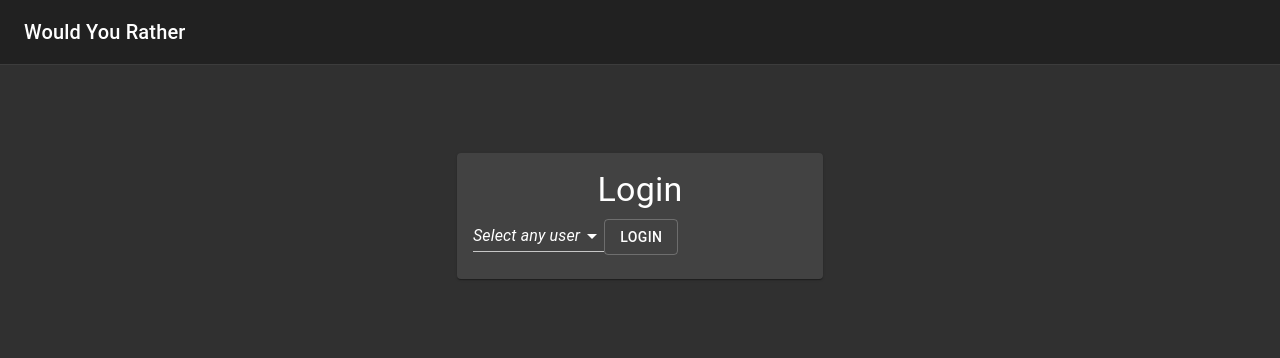
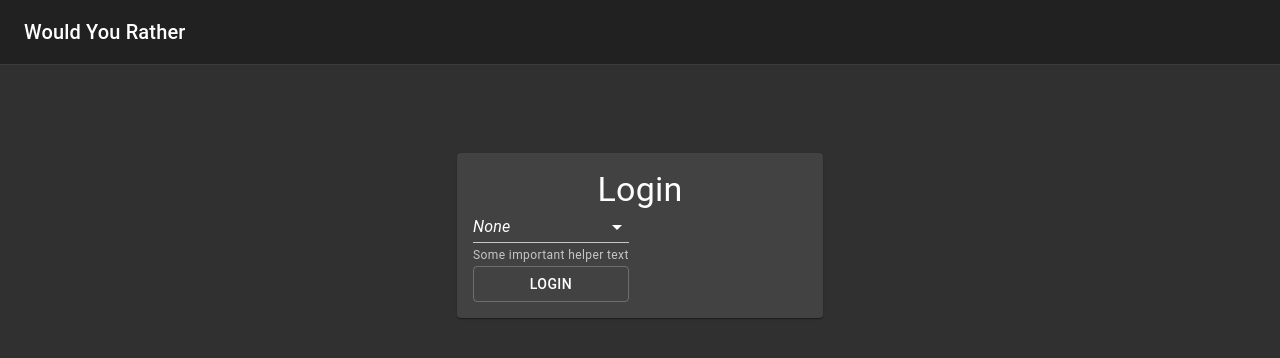
Before and after one commit to trentschnee/would-you-rather, a React (Create React App) app: page / in a window 1280 px wide. Shown: the top 358 px of the page. Built offline with nearby package versions, Linux system fonts and the light colour scheme.

Commit message:
style: Change button from contained to outlined and restyle login form

```diff
--- a/src/components/LoginForm.js
+++ b/src/components/LoginForm.js
@@ -1,71 +1,84 @@
 // Going to be getting the id
 
-import React, {Component} from 'react';
-import {connect} from 'react-redux'
+import React, { Component } from "react";
+import { connect } from "react-redux";
 import { withStyles } from "@material-ui/core/styles";
-import { Paper,Typography,ListItemText,Divider ,ListItem ,List,ListItemAvatar,Avatar,Grid,TextField,Button,ListItemSecondaryAction,IconButton,ListItemIcon,Select,MenuItem   } from "@material-ui/core";
-import {handleLogin} from "../actions/AuthedUser"
-import {Redirect} from 'react-router-dom'
-const useStyles = theme =>(
-  {
+import {
+  Paper,
+  Typography,
+  FormControl,
+  FormHelperText,
+  ListItemText,
+  Divider,
+  ListItem,
+  List,
+  ListItemAvatar,
+  Avatar,
+  Grid,
+  TextField,
+  Button,
+  ListItemSecondaryAction,
+  IconButton,
+  ListItemIcon,
+  Select,
+  MenuItem
+} from "@material-ui/core";
+import { handleLogin } from "../actions/AuthedUser";
+import { Redirect } from "react-router-dom";
+const useStyles = theme => ({
   paper: {
     marginTop: theme.spacing(3),
     marginBottom: theme.spacing(3),
-      padding: theme.spacing(2),
-
+    padding: theme.spacing(2)
   },
   inline: {
-      display: 'inline',
-    },
+    display: "inline"
   }
-);
+});
 class LoginForm extends Component {
   state = {
-    selectedValue :1,
-    isAuthed : false,
+    selectedValue: 1,
+    isAuthed: false
   };
   // handle change method will take in an event.
-  handleChange =(e) =>{
+  handleChange = e => {
     const selectedValue = e.target.value;
-     this.setState({selectedValue:selectedValue})
+    this.setState({ selectedValue: selectedValue });
     // takes in the target.value field from the event.
+  };
+  handleSubmit = e => {
+    const { selectedValue } = this.state;
+    const { dispatch, history } = this.props;
+    dispatch(handleLogin(selectedValue));
+    this.setState({ isAuthed: true });
+    history.push("/");
+  };
 
-
+  render() {
+    const { id, classes, users } = this.props;
+    const { selectedValue, toHome } = this.state;
+    console.log(users, "<-users");
+    if (toHome === true) {
+      return <Redirect to="/" />;
     }
-  handleSubmit = (e)=>{
-    const {selectedValue} = this.state;
-    const {dispatch,history} = this.props;
-    dispatch(handleLogin(selectedValue))
-    this.setState({isAuthed:true})
-    history.push('/')
-  }
-
-render(){
-
-    const {id,classes,users} = this.props;
-    const {selectedValue,toHome} = this.state;
-    console.log(users, "<-users")
-    if (toHome === true){
-      return <Redirect to="/"/>
-    }
-    return(
-      <Grid container
+    return (
+      <Grid
+        container
         direction="row"
         justify="center"
-      alignItems="center" spacing={3} >
-        <Grid item xs={5} sm={5} md={5} >
+        alignItems="center"
+        spacing={3}
+      >
+        <Grid item xs={5} sm={5} md={5}>
           <form onSubmit={this.handleSubmit}>
             {/**Redirect to homeview if submitted**/}
-      <Paper p={2} className={classes.paper} >
-
+            <Paper p={2} className={classes.paper}>
               <Typography component="h1" variant="h4" align="center">
                 Login
               </Typography>
 
-
-      <List className={classes.root}>
-
               <div>
+                <FormControl>
                   <Select
                     labelId="demo-customized-select-label"
                     id="demo-customized-select"
@@ -73,29 +86,33 @@ render(){
                     onChange={this.handleChange}
                   >
                     <MenuItem value={1}>
-            <em>Select any user</em>
+                      <em>None</em>
                     </MenuItem>
-          {Object.keys(users).map((item)=> <MenuItem key={item} value={users[item].id}> <Avatar alt="Remy Sharp" src={users[item].avatarURL} />{users[item].name}</MenuItem> )}
+                    {Object.keys(users).map(item => (
+                      <MenuItem key={item} value={users[item].id}>
+                        {" "}
+                        <Avatar alt="Remy Sharp" src={users[item].avatarURL} />
+                        {users[item].name}
+                      </MenuItem>
+                    ))}
                   </Select>
-  <Button variant="outlined"  type= "submit">Login</Button>
+                  <FormHelperText>Some important helper text</FormHelperText>
 
+                  <Button variant="outlined" type="submit">
+                    Login
+                  </Button>
+                </FormControl>
               </div>
-
-    </List>
-
-
             </Paper>
           </form>
         </Grid>
       </Grid>
-    )
-}
-
-}
-function mapStateToProps({users},props){
-
-return{
-  users
+    );
   }
 }
+function mapStateToProps({ users }, props) {
+  return {
+    users
+  };
+}
 export default connect(mapStateToProps)(withStyles(useStyles)(LoginForm));
--- a/src/components/NewQuestion.js
+++ b/src/components/NewQuestion.js
@@ -1,13 +1,12 @@
 // Going to be getting the id
 
-import React, {Component} from 'react';
-import {connect} from 'react-redux'
+import React, { Component } from "react";
+import { connect } from "react-redux";
 import { withStyles } from "@material-ui/core/styles";
-import { Paper,Typography,Grid,TextField,Button } from "@material-ui/core";
-import {handleAddQuestion} from "../actions/Questions"
-import {Redirect} from 'react-router-dom'
-const useStyles = theme =>(
-  {
+import { Paper, Typography, Grid, TextField, Button } from "@material-ui/core";
+import { handleAddQuestion } from "../actions/Questions";
+import { Redirect } from "react-router-dom";
+const useStyles = theme => ({
   paper: {
     marginTop: theme.spacing(3),
     marginBottom: theme.spacing(3),
@@ -15,77 +14,93 @@ const useStyles = theme =>(
     [theme.breakpoints.up(600 + theme.spacing(3) * 2)]: {
       marginTop: theme.spacing(6),
       marginBottom: theme.spacing(6),
-        padding: theme.spacing(3),
-      },
-    },
+      padding: theme.spacing(3)
     }
-);
+  }
+});
 class NewQuestion extends Component {
   state = {
-    optionOne: '',
-    optionTwo:'',
-    toHome : false,
+    optionOne: "",
+    optionTwo: "",
+    toHome: false
   };
   // handle change method will take in an event.
-  handleChange =(e) =>{
+  handleChange = e => {
     // takes in the target.value field from the event.
     const cQuestionId = e.target.id;
     const cQuestionValue = e.target.value;
 
-  return (cQuestionId === "optionOne" ? (this.setState({optionOne:cQuestionValue})) : (this.setState({optionTwo:cQuestionValue})) )
-
+    return cQuestionId === "optionOne"
+      ? this.setState({ optionOne: cQuestionValue })
+      : this.setState({ optionTwo: cQuestionValue });
+  };
+  handleSubmit = e => {
+    e.preventDefault();
+    const { optionOne, optionTwo } = this.state;
+    const { authedUser, dispatch } = this.props;
+    dispatch(handleAddQuestion(optionOne, optionTwo, authedUser));
+    this.setState({ optionOne: "", optionTwo: "", toHome: true });
+  };
+  render() {
+    const { id, classes } = this.props;
+    const { optionOne, optionTwo, toHome } = this.state;
+    if (toHome === true) {
+      return <Redirect to="/" />;
     }
-  handleSubmit = (e)=>{
-    e.preventDefault();
-    const {optionOne, optionTwo} = this.state;
-    const {authedUser,dispatch} = this.props;
-    dispatch(handleAddQuestion(optionOne,optionTwo,authedUser))
-    this.setState({optionOne:'',optionTwo:'',toHome:true})
-
-  }
-render(){
-
-    const {id,classes} = this.props;
-    const {optionOne, optionTwo,toHome} = this.state;
-    if (toHome === true){
-      return <Redirect to="/"/>
-    }
-    return( <form onSubmit={this.handleSubmit}>
+    return (
+      <form onSubmit={this.handleSubmit}>
         {/**Redirect to homeview if submitted**/}
         <Paper p={2} className={classes.paper}>
-
           <Typography component="h1" variant="h4" align="center">
             Create New Question
           </Typography>
           <Typography variant="h6" gutterBottom>
             Would you rather ...
           </Typography>
-      <Grid container
+          <Grid
+            container
             direction="row"
             justify="center"
-  alignItems="center" spacing={3}>
+            alignItems="center"
+            spacing={3}
+          >
             <Grid item xs={12} md={12}>
-          <TextField required id="optionOne" label="Enter Question One Text Here" fullWidth onChange={this.handleChange} value={optionOne} />
+              <TextField
+                required
+                id="optionOne"
+                label="Enter Question One Text Here"
+                fullWidth
+                onChange={this.handleChange}
+                value={optionOne}
+              />
             </Grid>
             <Grid item xs={12} md={12}>
-          <TextField required id="questTwo" label="Enter Question Two Text Here" fullWidth  onChange={this.handleChange} value={optionTwo} />
+              <TextField
+                required
+                id="questTwo"
+                label="Enter Question Two Text Here"
+                fullWidth
+                onChange={this.handleChange}
+                value={optionTwo}
+              />
             </Grid>
             <Grid item xs={12}>
-        <Button variant="contained" type="submit">Submit</Button>
+              <Button variant="outlined" type="submit">
+                Submit
+              </Button>
             </Grid>
           </Grid>
-
         </Paper>
-      </form>)
+      </form>
+    );
   }
-
 }
-function mapStateToProps({authedUser,questions,users},props){
-    const {id} = props.match.params
-    console.log(authedUser,"mapState")
-return{
+function mapStateToProps({ authedUser, questions, users }, props) {
+  const { id } = props.match.params;
+  console.log(authedUser, "mapState");
+  return {
     id,
     authedUser
-}
+  };
 }
 export default connect(mapStateToProps)(withStyles(useStyles)(NewQuestion));
--- a/src/components/cards/Question.js
+++ b/src/components/cards/Question.js
@@ -111,7 +111,7 @@ class Question extends Component {
                     </RadioGroup>
                   </Grid>
                   <Grid item>
-                    <Button variant="contained" type="submit">
+                    <Button variant="outlined" type="submit">
                       Submit
                     </Button>
                   </Grid>
--- a/src/components/cards/Questionhome.js
+++ b/src/components/cards/Questionhome.js
@@ -70,7 +70,7 @@ class Questionhome extends Component {
               </CardContent>
               <div className={classes.controls}>
                 <Link to={`/question/${id}`}>
-                  <Button variant="contained">View Poll</Button>
+                  <Button variant="outlined">View Poll</Button>
                 </Link>
               </div>
             </div>
```
Lines whose indentation alone changed are shown as unchanged.
